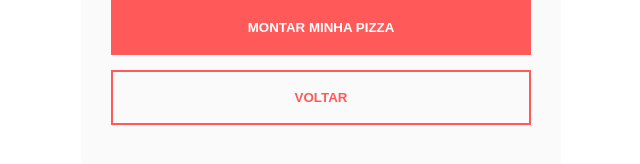
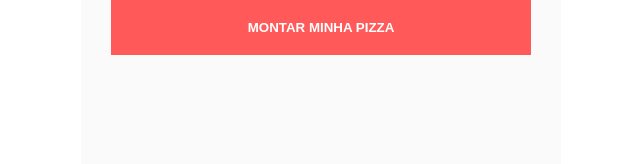
Before and after one commit to tiagocorreiia/react-pizza-shop, a React (Create React App) app: page /choice in a window 1280 px wide. Shown: the part 530-694 px from the top of the page, without its empty margins (319-959 px from the left). Built offline with nearby package versions, Linux system fonts and the light colour scheme; data requests are answered from the project's data file; sample sign-in values are in the browser's storage.

Commit message:
General  Update

```diff
--- a/src/pages/Choice/index.js
+++ b/src/pages/Choice/index.js
@@ -4,7 +4,6 @@ import { useSelector, useDispatch } from 'react-redux'
 
 import { fetchSales, changeSaleSelected } from '../../state'
 
-import Button from '../../components/Button'
 import ChoiceButton from '../../components/ChoiceButton'
 import NavBar from '../../components/NavBar/'
 import Spinner from '../../components/Spinner'
@@ -52,9 +51,6 @@ function Choice() {
           action={changeSaleSelected}
         />
       </Link>
-      <Link to="/">
-        <Button text={'Voltar'} styles={'btn-secondary'} />
-      </Link>
     </div>
   )
 }
```
